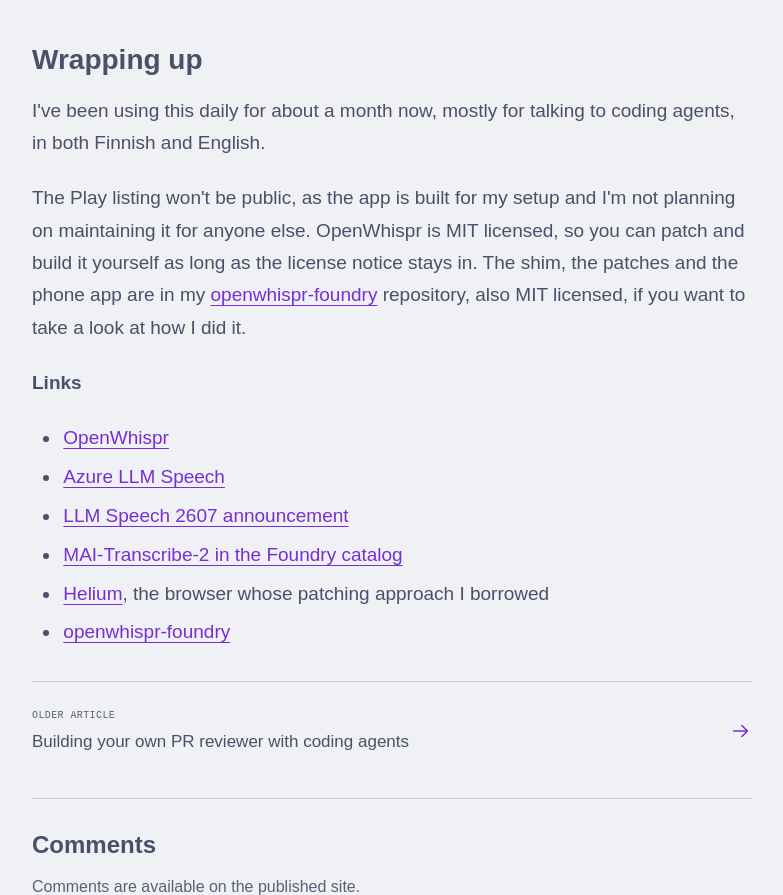
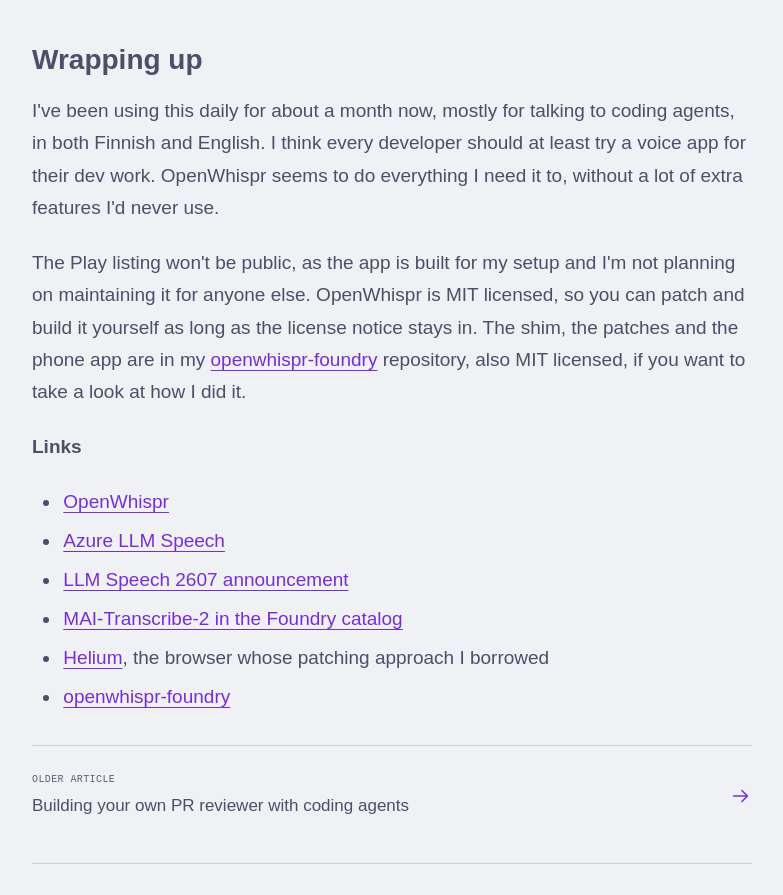
Before and after one commit to DrBushyTop/huuhkadotnet, an Astro site: page /talking-to-coding-agents-with-openwhispr-and-microsoft-foundry in a window 1280 px wide. Shown: the part 9597-10492 px from the top of the page, without its empty margins (248-1031 px from the left). Built offline with nearby package versions, Linux system fonts and the light colour scheme; Astro itself is replaced by a stand-in of ours; some packages are replaced by stand-ins of ours; a web font is replaced by a local one.

Commit message:
Add a closing verdict to the OpenWhispr post

```diff
--- a/src/content/blog/talking-to-coding-agents-with-openwhispr-and-microsoft-foundry.mdx
+++ b/src/content/blog/talking-to-coding-agents-with-openwhispr-and-microsoft-foundry.mdx
@@ -140,7 +140,7 @@ So the app goes through a Google Play internal testing track. A release script b
 
 ## Wrapping up
 
-I've been using this daily for about a month now, mostly for talking to coding agents, in both Finnish and English.
+I've been using this daily for about a month now, mostly for talking to coding agents, in both Finnish and English. I think every developer should at least try a voice app for their dev work. OpenWhispr seems to do everything I need it to, without a lot of extra features I'd never use.
 
 The Play listing won't be public, as the app is built for my setup and I'm not planning on maintaining it for anyone else. OpenWhispr is MIT licensed, so you can patch and build it yourself as long as the license notice stays in. The shim, the patches and the phone app are in my [openwhispr-foundry](https://github.com/DrBushyTop/openwhispr-foundry) repository, also MIT licensed, if you want to take a look at how I did it.
 
```
